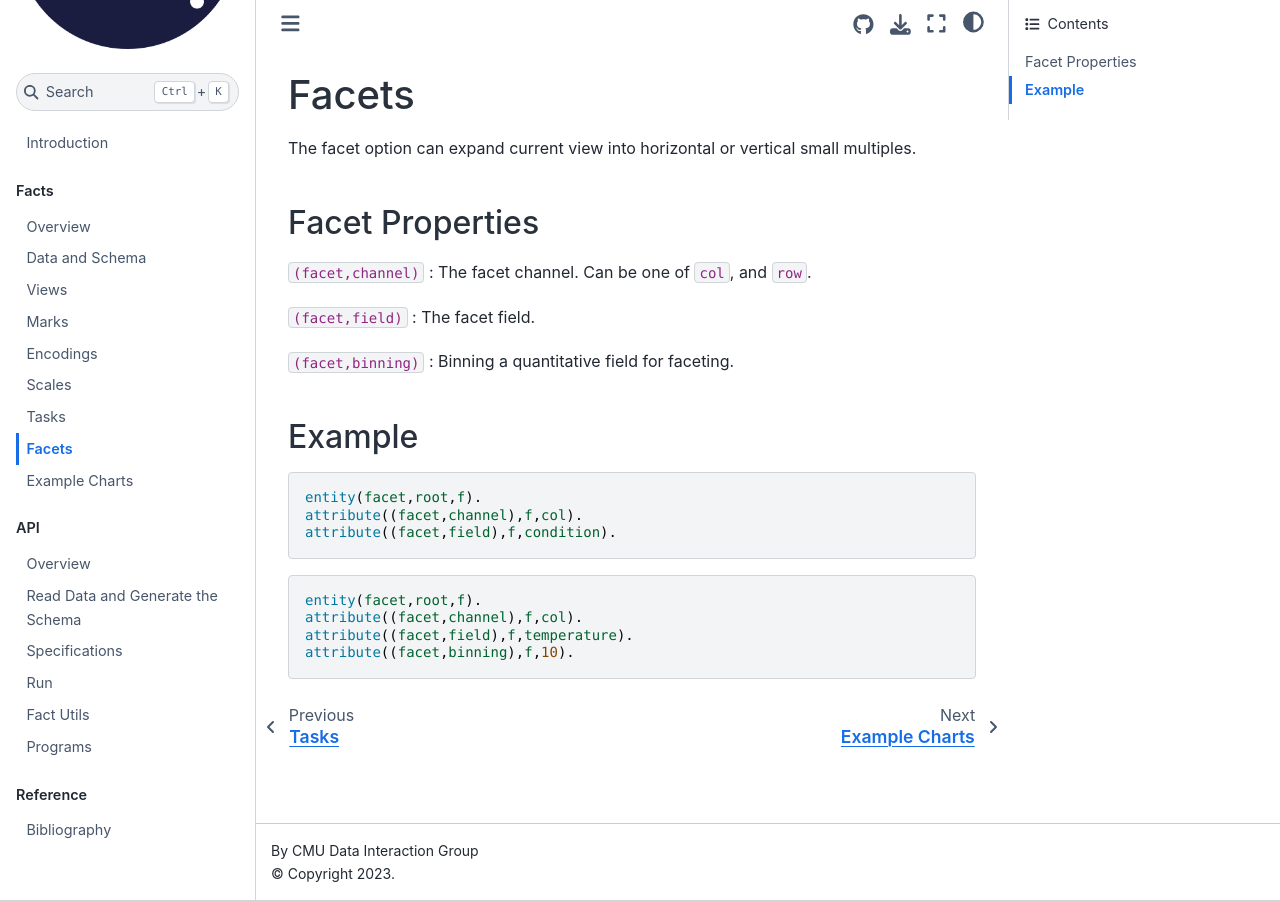
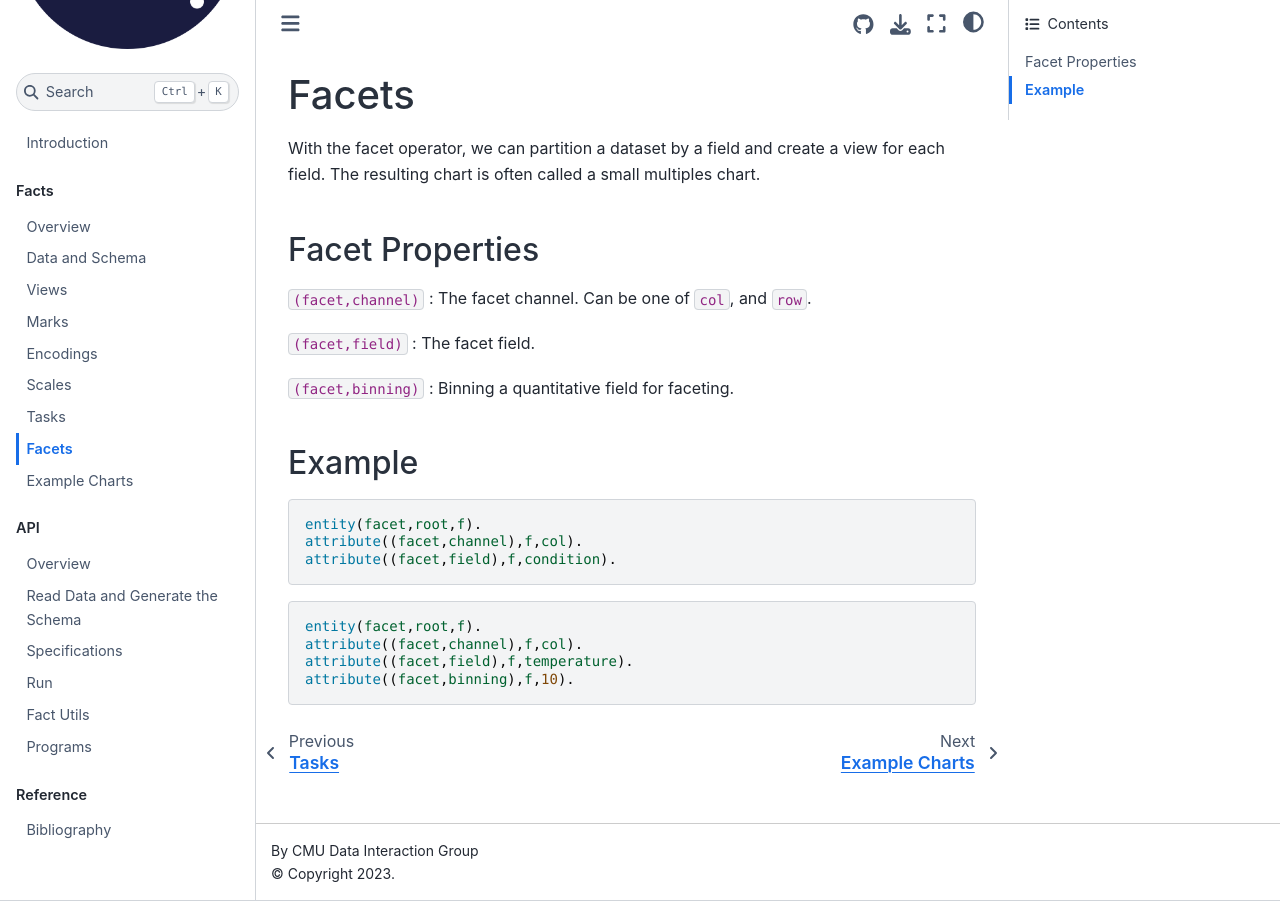
Before and after one commit to cmudig/draco2, a Jupyter Book: the page built from docs/facts/facet.md, in a window 1280 px wide. Built offline with Jupyter Book 1.0.4 settings and Sphinx 7.4.7 and the Sphinx Book theme 1.1.4, drawn with Linux system fonts in a browser that asks for light colours.

Commit message:
Update docs/facts/facet.md

```diff
--- a/docs/facts/facet.md
+++ b/docs/facts/facet.md
@@ -1,6 +1,6 @@
 # Facets
 
-The facet option can expand current view into horizontal or vertical small multiples.
+With the facet operator, we can partition a dataset by a field and create a view for each field. The resulting chart is often called a small multiples chart.
 
 ## Facet Properties
 
```
